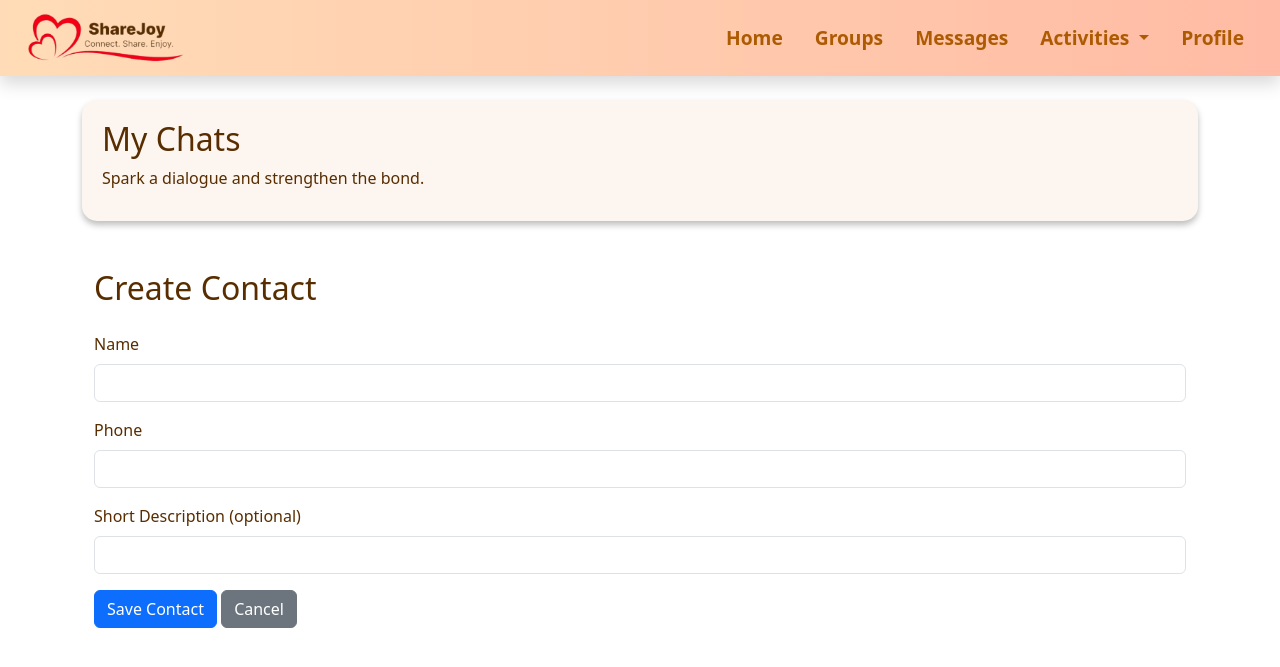
After one commit to starry9x/ShareJoy, a Flask app: page /create_contact in a window 1280 px wide. The commit adds this page. Shown: the top 667 px of the page. Run offline with Flask 3, Linux system fonts and the light colour scheme; some libraries are stand-ins or nearby versions.

Commit message:
added create_contact html, edited app py and msg py

```diff
--- a/app.py
+++ b/app.py
@@ -1,6 +1,6 @@
 from flask import Flask, render_template
 from extensions import db, migrate
-from messages import Message
+from messages import Message, Contact
 from activities import Activity
 
 app = Flask(__name__)
@@ -38,7 +38,8 @@ from flask import request, redirect, url_for
 
 @app.route("/messages")
 def messages():
-    return render_template("messages.html", title="Messages")
+    contacts = Contact.query.all()
+    return render_template("messages.html", title="Messages", contacts=contacts)
 
 @app.route("/textchat", methods=["GET", "POST"])
 def textchat():
@@ -53,6 +54,22 @@ def textchat():
 
     all_messages = Message.query.order_by(Message.timestamp.asc()).all()
     return render_template("textchat.html", messages=all_messages, title="Chat Room")
+
+@app.route("/create_contact", methods=["GET", "POST"])
+def create_contact():
+    if request.method == "POST":
+        name = request.form.get("name")
+        phone = request.form.get("phone")
+        short_desc = request.form.get("short_desc")
+
+        # Save to database
+        new_contact = Contact(name=name, phone=phone, short_desc=short_desc)
+        db.session.add(new_contact)
+        db.session.commit()
+
+        return redirect(url_for("messages"))  # back to chat list
+
+    return render_template("create_contact.html", title="Create Contact")
 
 @app.route("/activities")
 def activities():
--- a/static/css/messages.css
+++ b/static/css/messages.css
@@ -17,7 +17,7 @@
   height: 150px;      /* set height (same as width for perfect circle) */
   border-radius: 50%; /* makes it circular */
   object-fit: cover;
-  margin-right: 80px;
+  margin-right: 70px;
 }
 
 h1{
--- /dev/null
+++ b/templates/create_contact.html
@@ -0,0 +1,28 @@
+{% extends "base.html" %}
+
+{% block content %}
+<div class="section-box">
+    <h1>My Chats</h1>
+    <p>Spark a dialogue and strengthen the bond.</p>
+</div>
+
+<div class="container mt-5">
+  <h1 class="mb-4">Create Contact</h1>
+  <form method="POST" action="{{ url_for('create_contact') }}">
+    <div class="mb-3">
+      <label for="name" class="form-label">Name</label>
+      <input type="text" class="form-control" id="name" name="name" required>
+    </div>
+    <div class="mb-3">
+      <label for="phone" class="form-label">Phone</label>
+      <input type="text" class="form-control" id="phone" name="phone">
+    </div>
+    <div class="mb-3">
+      <label for="short_desc" class="form-label">Short Description (optional)</label>
+      <input type="text" class="form-control" id="short_desc" name="short_desc">
+    </div>
+    <button type="submit" class="btn btn-primary">Save Contact</button>
+    <a href="{{ url_for('messages') }}" class="btn btn-secondary">Cancel</a>
+  </form>
+</div>
+{% endblock %}
```
Also changed, not shown: messages.py (+8 -0 lines), migrations/versions/4d1feb472288_add_contact_table.py (added, +34 -0 lines), migrations/versions/bc60552187a5_rename_email_to_short_desc_in_contact.py (added, +34 -0 lines), templates/messages.html (+10 -6 lines), instance/sharejoy.db.
